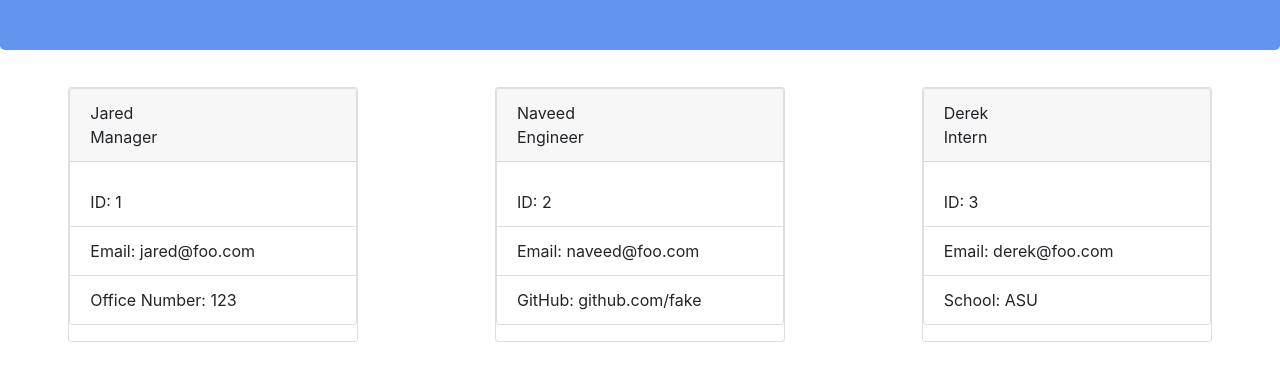
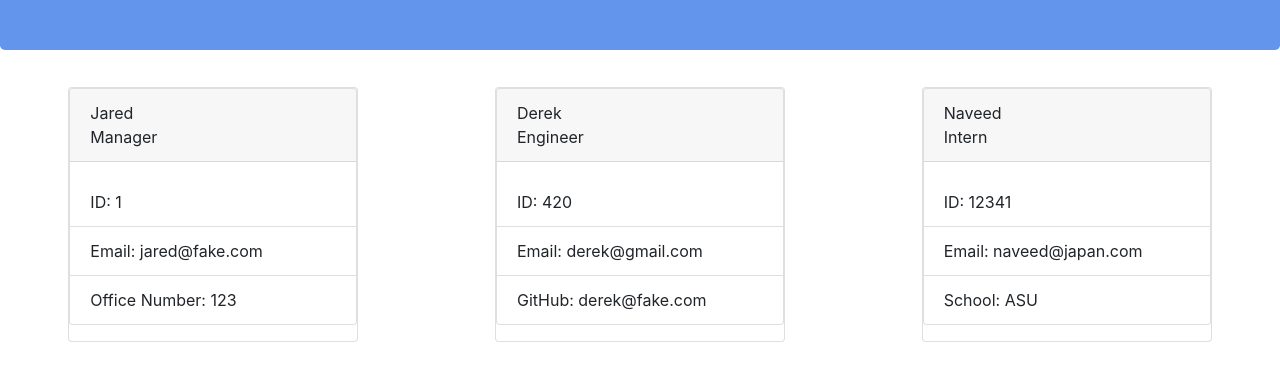
Before and after one commit to Jaredkong/homework-10, a website: page output/team.html in a window 1280 px wide. Shown: the part 134-514 px from the top of the page. Drawn offline with nearby package versions, Linux system fonts and the light colour scheme.

Commit message:
fixed some typos

```diff
--- a/output/team.html
+++ b/output/team.html
@@ -23,7 +23,7 @@
         </div>
     <ul class="list-group list-group-flush">
         <li class="list-group-item">ID: 1</li>
-         <li class="list-group-item">Email: jared@foo.com</li>
+         <li class="list-group-item">Email: jared@fake.com</li>
         <li class="list-group-item">Office Number: 123</li>
     </ul>
     </div>
@@ -32,13 +32,13 @@
     <div class="card mx-auto" style="margin:5px;">
     <div class="card  mb-3" style="width: 18rem;">
         <div class="card-header mb-3">
-        Naveed
+        Derek
         <div>Engineer</div>
         </div>
     <ul class="list-group list-group-flush">
-        <li class="list-group-item">ID: 2</li>
-         <li class="list-group-item">Email: naveed@foo.com</li>
-        <li class="list-group-item">GitHub: github.com/fake</li>
+        <li class="list-group-item">ID: 420</li>
+         <li class="list-group-item">Email: derek@gmail.com</li>
+        <li class="list-group-item">GitHub: derek@fake.com</li>
     </ul>
     </div>
     </div>
@@ -46,12 +46,12 @@
     <div class="card mx-auto" style="margin:5px;">
     <div class="card  mb-3" style="width: 18rem;">
         <div class="card-header mb-3">
-        Derek
+        Naveed
         <div>Intern</div>
         </div>
     <ul class="list-group list-group-flush">
-        <li class="list-group-item">ID: 3</li>
-         <li class="list-group-item">Email: derek@foo.com</li>
+        <li class="list-group-item">ID: 12341</li>
+         <li class="list-group-item">Email: naveed@japan.com</li>
         <li class="list-group-item">School: ASU</li>
     </ul>
     </div>
```
